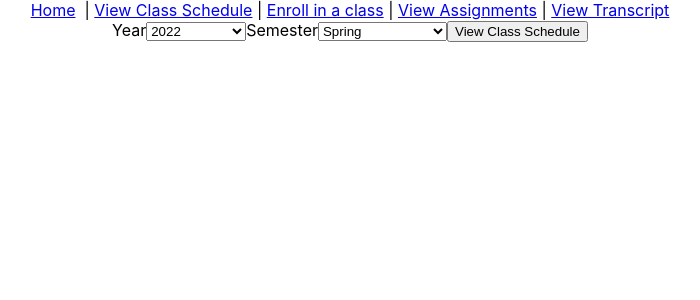
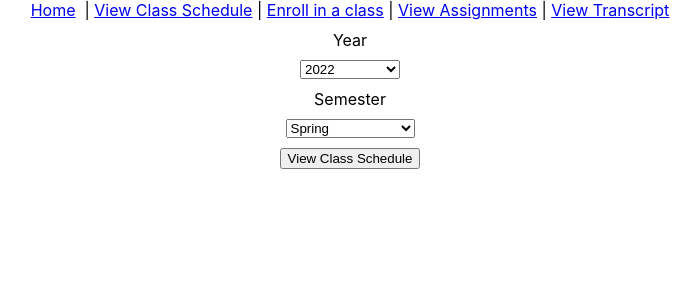
Before and after one commit to hazelcsumb/assignment3-react-frontend, a React (Create React App) app: page /schedule in a window 1280 px wide. Shown: the top 300 px of the page, without its empty margins (290-990 px from the left). Built offline with nearby package versions, Linux system fonts and the light colour scheme.

Commit message:
Use new custom input form YearSemesterForm
Use new custom input form YearSemesterForm

```diff
--- a/src/components/student/AssignmentsStudentView.js
+++ b/src/components/student/AssignmentsStudentView.js
@@ -4,6 +4,7 @@ import { DatePicker } from '@mui/x-date-pickers';
 import { Table, TableBody, TableCell, TableContainer, TableHead, TableRow, Paper } from '@mui/material';
 import { studentId, SERVER_URL} from '../../Constants';
 import dayjs from 'dayjs';
+import YearSemesterForm from '../common/YearSemesterForm';
 
 // student views a list of assignments and assignment grades
 // use the URL  /assignments?studentId= &year= &semester=
@@ -49,27 +50,18 @@ const AssignmentsStudentView = (props) => {
   // assignments_student_view.js
   if (!submitted)
   return (
-    <form onSubmit={handleSubmit} style={{marginTop:20}}>
-      <DatePicker
-        label="Pick a year"
-        views={['year']}
-        minDate={dayjs('2022-01-01T15:30')}
-        maxDate={dayjs('2024-12-30T15:30')}
-        onChange={(newYear) => setYear(newYear.$y)}
-      />
-      <Select
-        label="Semester"
-        onChange={(newSemester) => setSemester(newSemester.target.value)}
-        required
-      >
-        <MenuItem value={"Fall"}>Fall</MenuItem>
-        <MenuItem value={"Spring"}>Spring</MenuItem>
-      </Select>
-      <button type='submit'>Submit</button>
-    </form>
+    <YearSemesterForm
+      setYear={setYear}
+      year={year}
+      setSemester={setSemester}
+      semester={semester}
+      handleSubmit={handleSubmit}
+      label="View Assignments"
+    />
   )
 
   return(
+    <>
     <TableContainer component={Paper}>
       <Table aria-label="assignments table">
         <TableHead>
@@ -92,6 +84,11 @@ const AssignmentsStudentView = (props) => {
         </TableBody>
       </Table>
     </TableContainer>
+      <button
+        onClick={() => setSubmitted(false)}
+        style={{marginTop:"10px", padding:"10px"}}
+      >OK</button>
+    </>
   );
 };
 
--- a/src/components/student/ScheduleView.js
+++ b/src/components/student/ScheduleView.js
@@ -8,17 +8,19 @@ import React, { useState } from "react";
 // to drop a course
 // issue a DELETE with URL /enrollment/{enrollmentId}
 import { SERVER_URL, semesters, years } from "../../Constants";
+import YearSemesterForm from "../common/YearSemesterForm";
 
 const ScheduleView = (props) => {
   // schedule_view.js
   const [error, setError] = useState("");
+  const [year, setYear] = useState(years[0]);
+  const [semester, setSemester] = useState(semesters[0]);
   const [showSchedule, setShowSchedule] = useState(false);
   const [schedule, setSchedule] = useState([]);
   const getClassSchedule = async (e) => {
     // Fetch schedule for the student from the server
     e.preventDefault();
-    const [year, semester] = e.target;
-    fetch(`${SERVER_URL}/enrollments?studentId=3&year=${year.value}&semester=${semester.value}`)
+    fetch(`${SERVER_URL}/enrollments?studentId=3&year=${year}&semester=${semester}`)
       .then((response) => response.json())
       .then((schedule) => {
         setShowSchedule(true);
@@ -54,23 +56,14 @@ const ScheduleView = (props) => {
 
   return (
     <div>
-      <form onSubmit={getClassSchedule}>
-        <label htmlFor="year">Year</label>
-        <select name="year" id="year" required>
-          <option disabled value="Select a year">Select a year</option>
-          {
-            years.map((year) => <option value={year}>{year}</option>)
-          }
-        </select>
-        <label htmlFor="semester">Semester</label>
-        <select name="semester" id="semester" required>
-          <option disabled value="Select a semester">Select a semester</option>
-          {
-            semesters.map((semester) => <option value={semester}>{semester}</option>)
-          }
-        </select>
-        <button type="submit">View Class Schedule</button>
-      </form>
+      <YearSemesterForm
+        setYear={setYear}
+        year={year}
+        setSemester={setSemester}
+        semester={semester}
+        handleSubmit={getClassSchedule}
+        label="View Class Schedule"
+      />
       <div id="schedule">
 
         {
```
